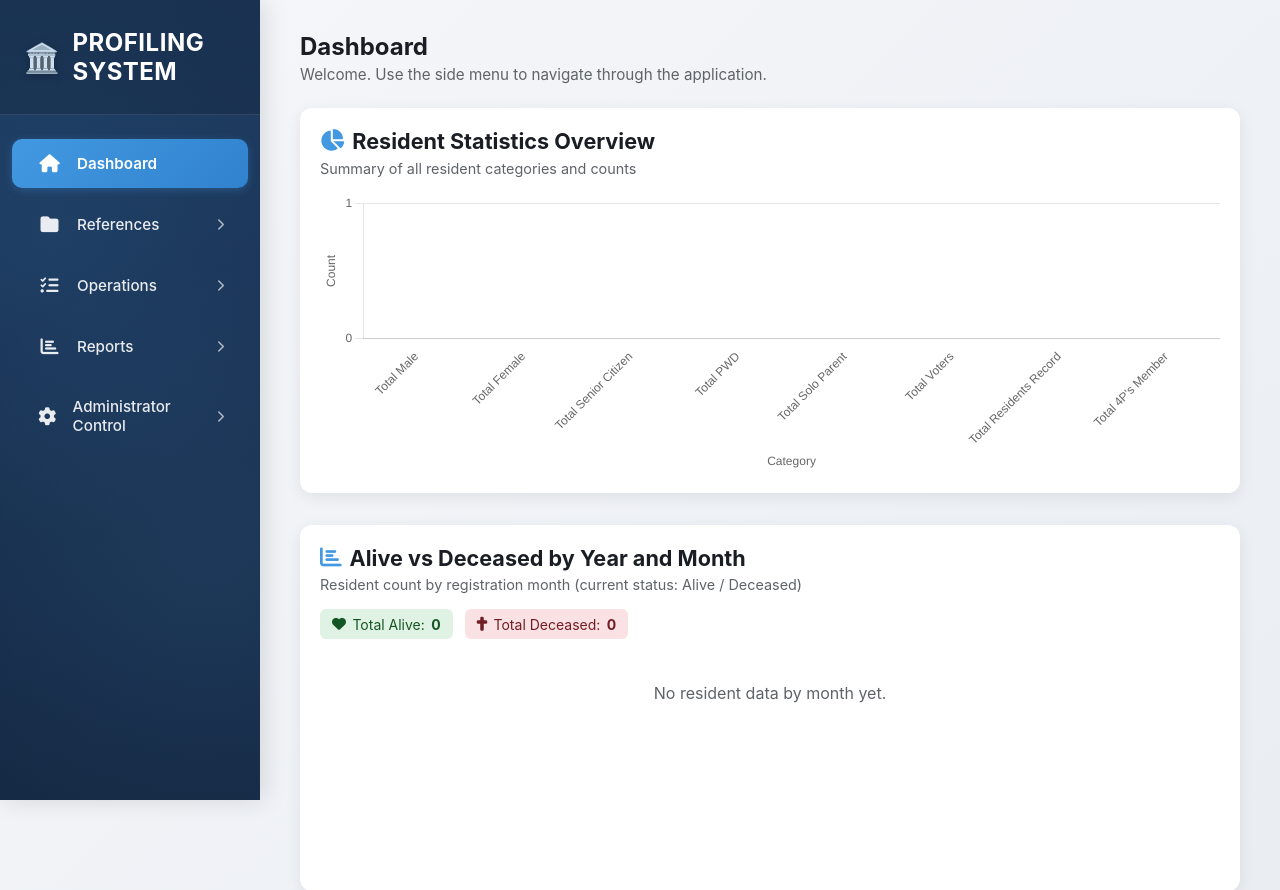
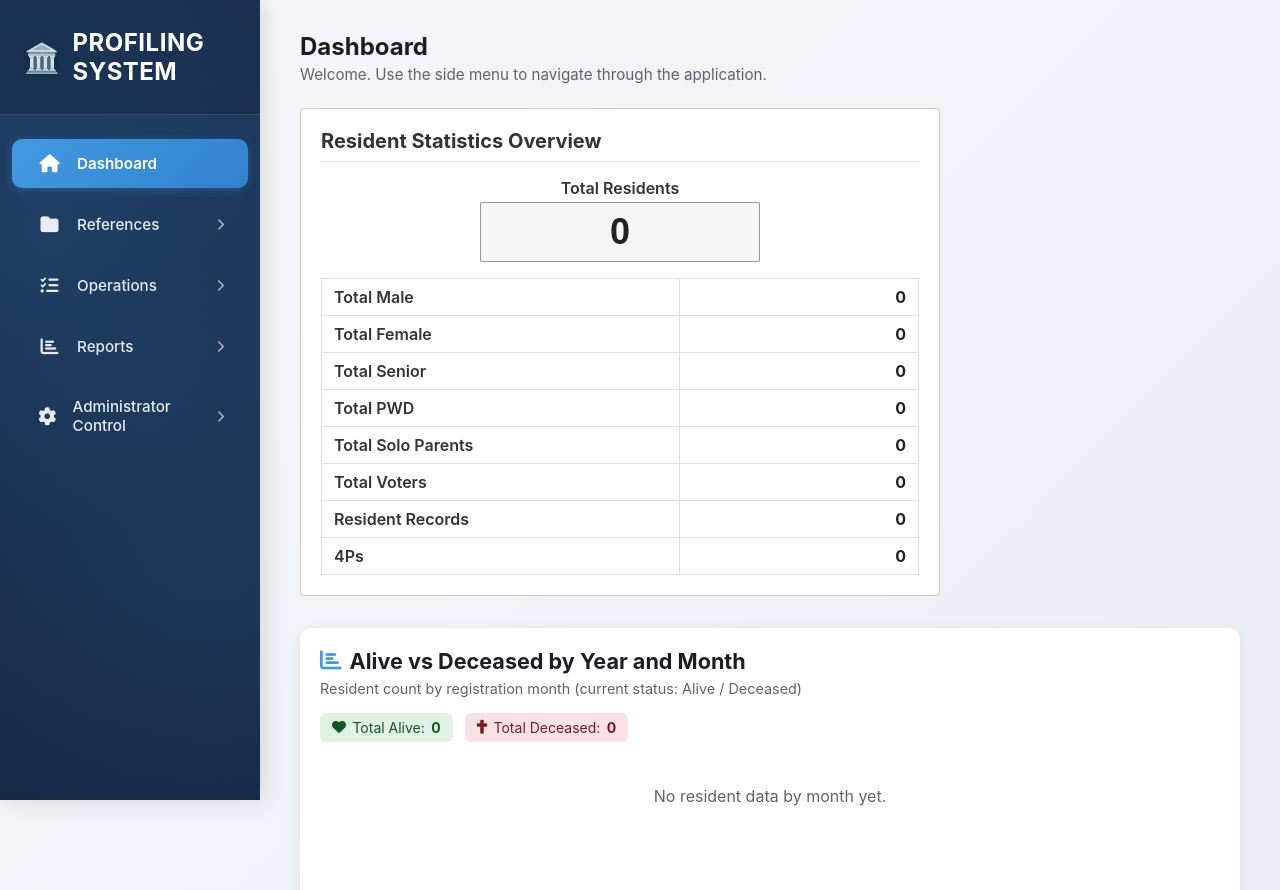
Before and after one commit to briant118/PGSO, a Django app: page / in a window 1280 px wide. Shown: the top 890 px of the page. Run offline with Django 5.2, Linux system fonts and the light colour scheme; data that the repository does not hold is empty.

Commit message:
changed the dashboard to old style

```diff
--- a/mainapplication/templates/mainapplication/dashboard.html
+++ b/mainapplication/templates/mainapplication/dashboard.html
@@ -5,13 +5,25 @@
   <h1 class="dashboard-header">Dashboard</h1>
   <p class="dashboard-subtitle">Welcome. Use the side menu to navigate through the application.</p>
 
-  <!-- Stats Summary Chart -->
-  <section class="dashboard-chart-section dashboard-chart-section-top">
-    <h2 class="dashboard-chart-title"><i class="fas fa-chart-pie"></i> Resident Statistics Overview</h2>
-    <p class="dashboard-chart-subtitle">Summary of all resident categories and counts</p>
-    <div class="dashboard-chart-wrap dashboard-chart-wrap-large">
-      <canvas id="statsChart" height="280"></canvas>
+  <!-- Resident Statistics Overview: old-style dashboard only (no chart) -->
+  <section class="resident-overview-section resident-dashboard-old">
+    <h2 class="resident-dashboard-title">Resident Statistics Overview</h2>
+    <div class="resident-total-container">
+      <label class="resident-total-label">Total Residents</label>
+      <input type="text" class="resident-total-field" value="{{ stats.total_residents_record|default:0 }}" readonly>
     </div>
+    <table class="resident-dashboard-table">
+      <tbody>
+        <tr><td>Total Male</td><td>{{ stats.total_male|default:0 }}</td></tr>
+        <tr><td>Total Female</td><td>{{ stats.total_female|default:0 }}</td></tr>
+        <tr><td>Total Senior</td><td>{{ stats.total_senior_citizen|default:0 }}</td></tr>
+        <tr><td>Total PWD</td><td>{{ stats.total_pwd|default:0 }}</td></tr>
+        <tr><td>Total Solo Parents</td><td>{{ stats.total_solo_parent|default:0 }}</td></tr>
+        <tr><td>Total Voters</td><td>{{ stats.total_voters|default:0 }}</td></tr>
+        <tr><td>Resident Records</td><td>{{ stats.total_residents_record|default:0 }}</td></tr>
+        <tr><td>4Ps</td><td>{{ stats.total_4ps_member|default:0 }}</td></tr>
+      </tbody>
+    </table>
   </section>
 
   <!-- Charts Grid -->
@@ -181,61 +193,5 @@
   });
 })();
 
-// Stats Summary Chart
-(function() {
-  var statsChartData = {{ stats_chart_data_json|safe }};
-  if (!statsChartData || !statsChartData.labels || !statsChartData.labels.length) {
-    var statsChartEl = document.getElementById('statsChart');
-    if (statsChartEl) {
-      statsChartEl.parentElement.innerHTML = '<p class="dashboard-chart-empty">No statistics data available yet.</p>';
-    }
-    return;
-  }
-  var ctx = document.getElementById('statsChart').getContext('2d');
-  new Chart(ctx, {
-    type: 'bar',
-    data: {
-      labels: statsChartData.labels,
-      datasets: [{
-        label: 'Count',
-        data: statsChartData.counts,
-        backgroundColor: statsChartData.colors,
-        borderColor: statsChartData.borderColors,
-        borderWidth: 1
-      }]
-    },
-    options: {
-      responsive: true,
-      maintainAspectRatio: false,
-      plugins: {
-        legend: {
-          display: false
-        },
-        tooltip: {
-          callbacks: {
-            label: function(context) {
-              return context.parsed.y + ' resident' + (context.parsed.y !== 1 ? 's' : '');
-            }
-          }
-        }
-      },
-      scales: {
-        x: {
-          title: { display: true, text: 'Category' },
-          grid: { display: false },
-          ticks: {
-            maxRotation: 45,
-            minRotation: 45
-          }
-        },
-        y: {
-          beginAtZero: true,
-          title: { display: true, text: 'Count' },
-          ticks: { stepSize: 1 }
-        }
-      }
-    }
-  });
-})();
 </script>
 {% endblock %}
--- a/mainapplication/views.py
+++ b/mainapplication/views.py
@@ -75,54 +75,8 @@ def dashboard(request):
     }
     birth_year_data_json = json.dumps(birth_year_data)
 
-    # Stats chart: convert stat cards to chart data
-    stats_chart_data = {
-        'labels': [
-            'Total Male',
-            'Total Female',
-            'Total Senior Citizen',
-            'Total PWD',
-            'Total Solo Parent',
-            'Total Voters',
-            'Total Residents Record',
-            'Total 4P\'s Member'
-        ],
-        'counts': [
-            stats['total_male'],
-            stats['total_female'],
-            stats['total_senior_citizen'],
-            stats['total_pwd'],
-            stats['total_solo_parent'],
-            stats['total_voters'],
-            stats['total_residents_record'],
-            stats['total_4ps_member'],
-        ],
-        'colors': [
-            'rgba(91, 192, 222, 0.8)',  # Light blue (male)
-            'rgba(232, 62, 140, 0.8)',  # Pink/magenta (female)
-            'rgba(40, 167, 69, 0.8)',   # Green (senior)
-            'rgba(255, 193, 7, 0.8)',   # Yellow (PWD)
-            'rgba(108, 117, 125, 0.8)', # Dark grey (solo parent)
-            'rgba(253, 126, 20, 0.8)',  # Orange (voters)
-            'rgba(0, 123, 255, 0.8)',   # Blue (residents)
-            'rgba(111, 66, 193, 0.8)',  # Purple (4Ps)
-        ],
-        'borderColors': [
-            'rgb(91, 192, 222)',
-            'rgb(232, 62, 140)',
-            'rgb(40, 167, 69)',
-            'rgb(255, 193, 7)',
-            'rgb(108, 117, 125)',
-            'rgb(253, 126, 20)',
-            'rgb(0, 123, 255)',
-            'rgb(111, 66, 193)',
-        ]
-    }
-    stats_chart_data_json = json.dumps(stats_chart_data)
-
     return render(request, 'mainapplication/dashboard.html', {
         'stats': stats,
         'chart_data_json': chart_data_json,
         'birth_year_data_json': birth_year_data_json,
-        'stats_chart_data_json': stats_chart_data_json,
     })
--- a/static/css/base.css
+++ b/static/css/base.css
@@ -370,3 +370,76 @@ body {
 .dashboard-chart-peak i {
   color: #ffc107;
 }
+
+/* Resident Statistics Overview: old-style dashboard only (no chart) */
+.resident-overview-section.resident-dashboard-old {
+  padding: 1.25rem;
+  margin-bottom: 1.5rem;
+  max-width: 640px;
+  background: #fff;
+  border: 1px solid #ccc;
+  border-radius: 4px;
+  box-shadow: none;
+}
+.resident-dashboard-title {
+  margin: 0 0 1rem;
+  font-size: 1.25rem;
+  font-weight: 700;
+  color: #333;
+  border-bottom: 1px solid #ddd;
+  padding-bottom: 0.5rem;
+}
+.resident-total-container {
+  margin-bottom: 1rem;
+  text-align: center;
+}
+.resident-total-label {
+  display: block;
+  font-size: 1rem;
+  font-weight: 600;
+  color: #333;
+  margin-bottom: 0.25rem;
+}
+.resident-total-field {
+  width: 100%;
+  max-width: 280px;
+  padding: 0.5rem;
+  font-size: 2.25rem;
+  font-weight: 700;
+  text-align: center;
+  border: 1px solid #999;
+  border-radius: 2px;
+  background: #f5f5f5;
+  color: #222;
+}
+.resident-total-field:focus {
+  outline: 1px solid #333;
+}
+
+/* Old-style dashboard table */
+.resident-dashboard-table {
+  width: 100%;
+  border-collapse: collapse;
+  font-size: 1rem;
+}
+.resident-dashboard-table td {
+  padding: 0.5rem 0.75rem;
+  border: 1px solid #ddd;
+  background: #fff;
+}
+.resident-dashboard-table td:first-child {
+  font-weight: 600;
+  color: #333;
+  width: 60%;
+}
+.resident-dashboard-table td:last-child {
+  text-align: right;
+  font-weight: 700;
+  color: #222;
+}
+
+@media (max-width: 768px) {
+  .resident-total-field {
+    font-size: 1.75rem;
+  }
+}
```
